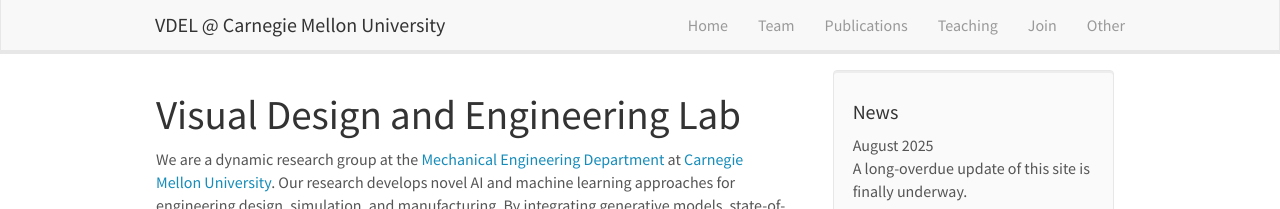
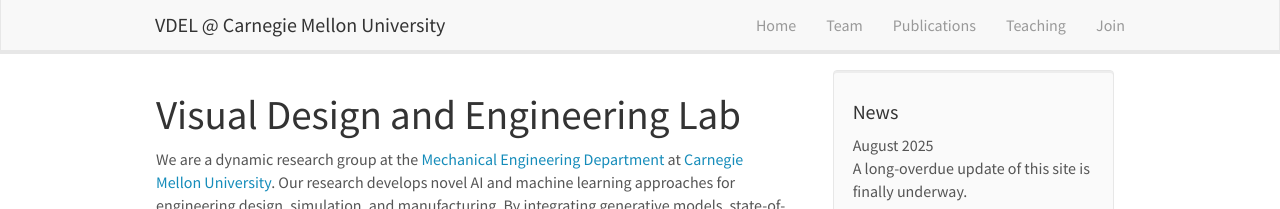
Before and after one commit to levburkara/levburkara.github.io, a Jekyll site: the page built from _pages/home.md, in a window 1280 px wide. Shown: the top 209 px of the page. Built offline with Jekyll 4.4.1, drawn with Linux system fonts in a browser that asks for light colours; nearby versions of some CDN libraries.

Commit message:
Update header.html

```diff
--- a/_includes/header.html
+++ b/_includes/header.html
@@ -18,7 +18,7 @@
 		<!-- <li><a href="{{ site.url }}{{ site.baseurl }}/research">Research</a></li> -->
 		<li><a href="{{ site.url }}{{ site.baseurl }}/teaching">Teaching</a></li>
 		<li><a href="{{ site.url }}{{ site.baseurl }}/join">Join</a></li>
-		<li><a href="{{ site.url }}{{ site.baseurl }}/other">Other</a></li>
+		<!-- <li><a href="{{ site.url }}{{ site.baseurl }}/other">Other</a></li> -->
 		<!-- <li><a href="{{ site.url }}{{ site.baseurl }}/pictures">(Pics)</a></li> -->
 	  </ul>
 	</div>
```
